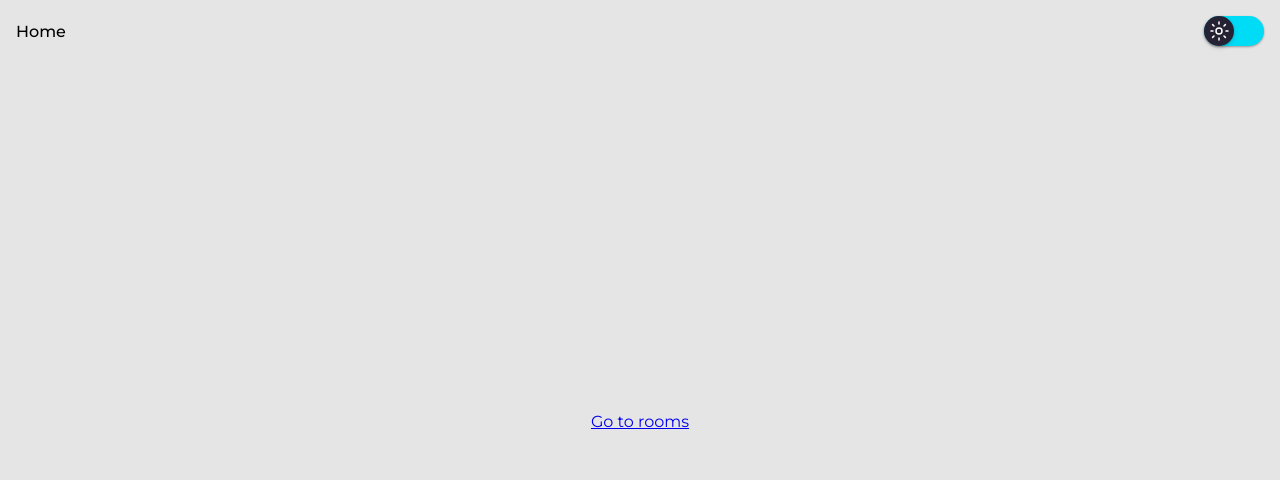
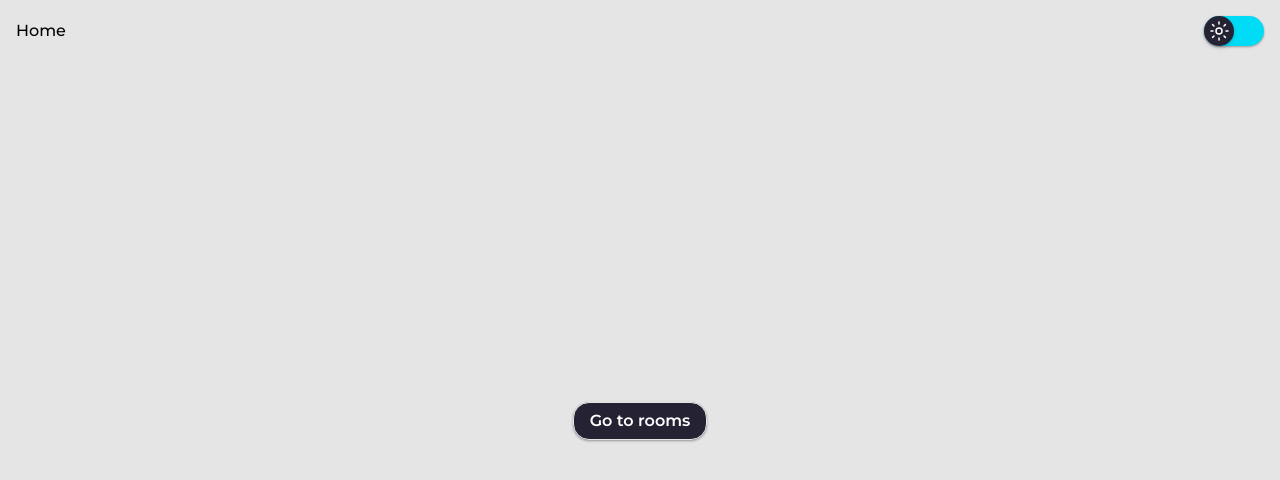
Before and after one commit to yosoypollito/games.hub, a Next.js app: page / in a window 1280 px wide. Shown: the top 480 px of the page. Built offline with nearby package versions, Linux system fonts and the light colour scheme.

Commit message:
feat: Now can use tailwind-css

```diff
--- a/package.json
+++ b/package.json
@@ -32,7 +32,10 @@
     "typescript": "5.0.3"
   },
   "devDependencies": {
+    "autoprefixer": "^10.4.14",
     "eslint-config-prettier": "^8.8.0",
-    "prettier": "2.8.7"
+    "postcss": "^8.4.22",
+    "prettier": "2.8.7",
+    "tailwindcss": "^3.3.1"
   }
 }
--- /dev/null
+++ b/postcss.config.js
@@ -0,0 +1,6 @@
+module.exports = {
+  plugins: {
+    tailwindcss: {},
+    autoprefixer: {},
+  },
+}
--- a/src/app/components/Button.module.css
+++ b/src/app/components/Button.module.css
@@ -4,7 +4,7 @@
   border-radius: 16px;
   place-items: center;
   place-content: center;
-  padding: 3px 16px;
+  padding: 6px 16px;
 
   color: var(--button-text-color);
   background: var(--button-background);
@@ -15,6 +15,7 @@
 
   cursor: pointer;
   box-shadow: rgba(0, 0, 0, 0.12) 0px 1px 3px, rgba(0, 0, 0, 0.24) 0px 1px 2px;
+  text-decoration: none;
 }
 
 .button:hover {
--- a/src/app/globals.css
+++ b/src/app/globals.css
@@ -1,3 +1,7 @@
+@tailwind base;
+@tailwind components;
+@tailwind utilities;
+
 * {
   font-family: inherit;
   padding: 0;
--- a/src/app/rooms/GoToRooms.tsx
+++ b/src/app/rooms/GoToRooms.tsx
@@ -1,5 +1,10 @@
 import Link from "next/link";
+import ButtonStyles from "../components/Button.module.css";
 
 export default function GoToRooms() {
-  return <Link href="/rooms/">Go to rooms</Link>;
+  return (
+    <Link className={ButtonStyles.button} href="/rooms/">
+      Go to rooms
+    </Link>
+  );
 }
--- /dev/null
+++ b/tailwind.config.js
@@ -0,0 +1,8 @@
+/** @type {import('tailwindcss').Config} */
+module.exports = {
+  content: ["./src/**/*.{js,ts,jsx,tsx,mdx}"],
+  theme: {
+    extend: {},
+  },
+  plugins: [],
+};
```
Also changed, not shown: 1 other file (tests, documents, lock files or other folders).
